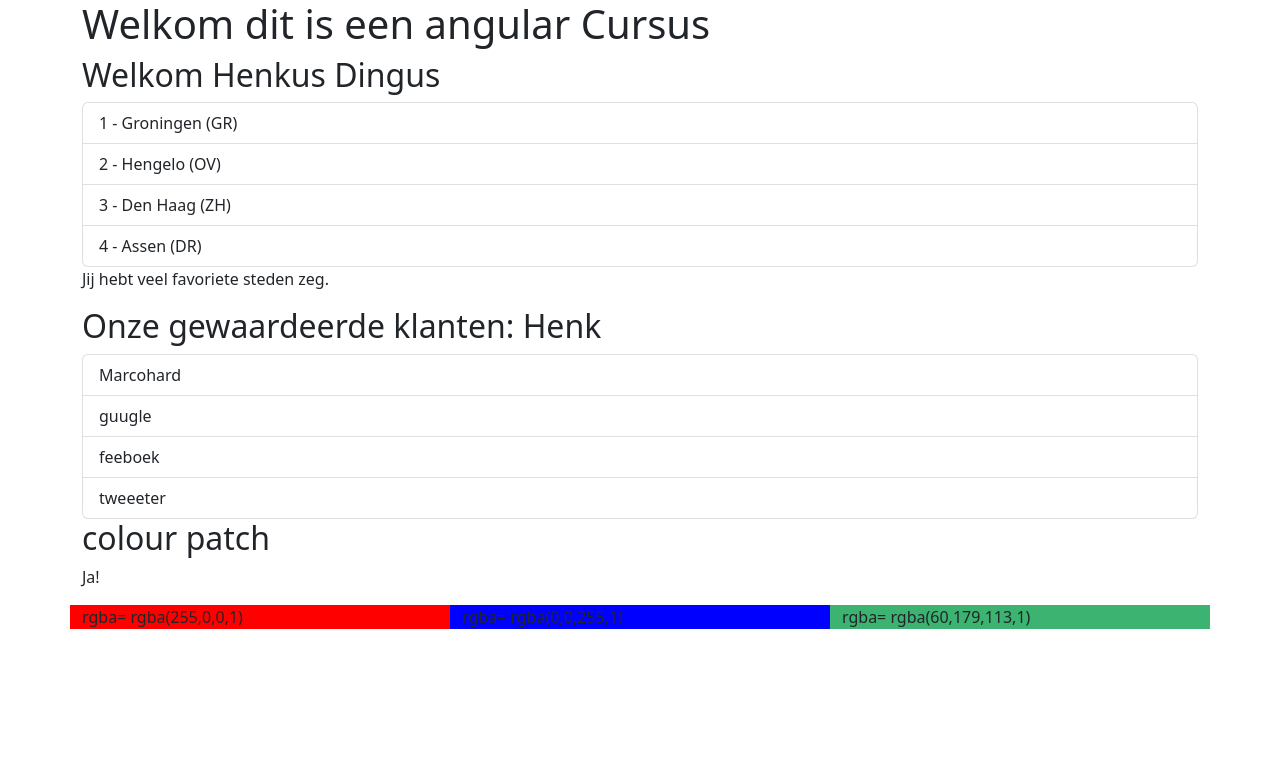
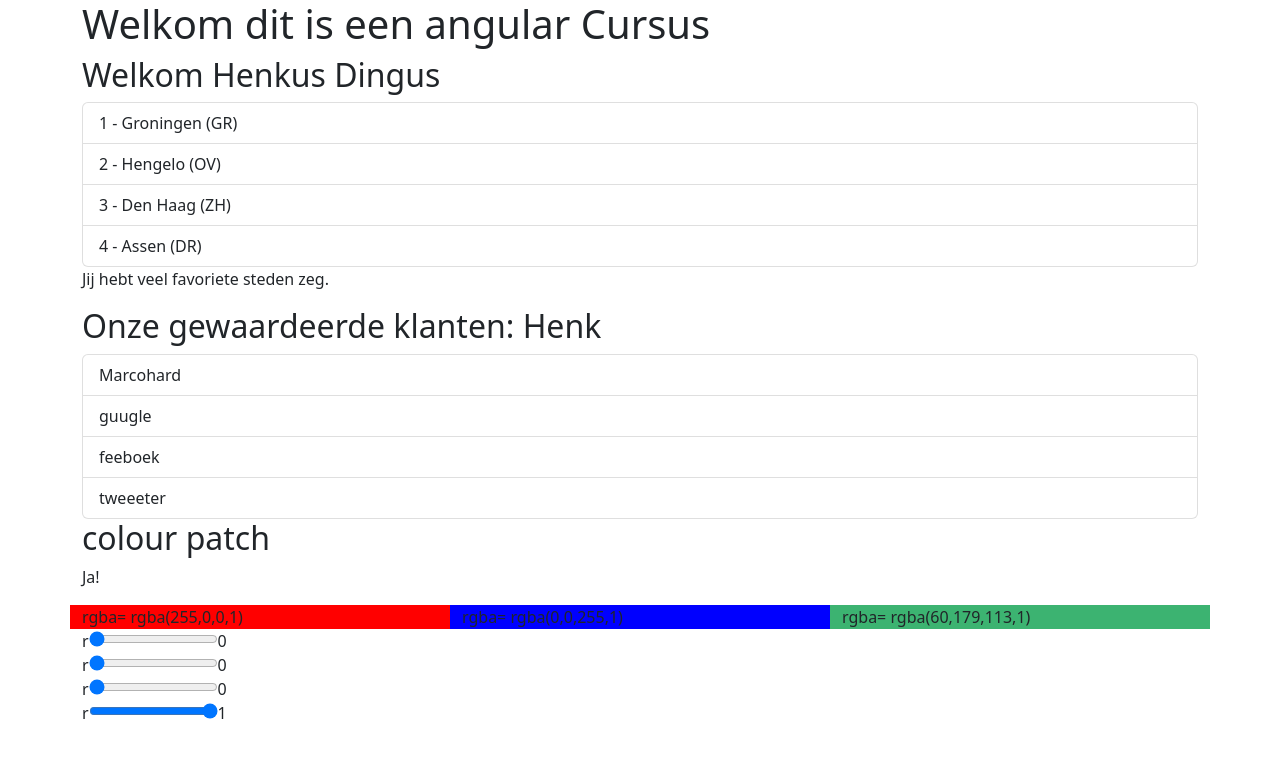
Before and after one commit to Jesper-LI/cursus-app, an Angular app: page / in a window 1280 px wide. Shown: the top 758 px of the page. Built offline with nearby package versions, Linux system fonts and the light colour scheme.

Commit message:
Finish Day 1

```diff
--- a/src/app/colourpatch/colourpatch.component.html
+++ b/src/app/colourpatch/colourpatch.component.html
@@ -5,4 +5,13 @@
     <div *ngFor="let color of colours" [style.background]='color.rgba' class="col" [title]="color.name"
       (click)="onClickPatch(color)">rgba= {{color.rgba}}</div>
   </div>
+  <div>
+    <form (action)="onClickPatch(currentPatch)">
+        <label for="r">r</label><input name="r" type="range" min="0" max="255" [(ngModel)]="currentPatch.r" (ngModelChange)="onChangePatch(currentPatch)"/>{{currentPatch.r}} <br>
+        <label for="g">r</label><input name="g" type="range" min="0" max="255" [(ngModel)]="currentPatch.g" (ngModelChange)="onChangePatch(currentPatch)"/>{{currentPatch.g}} <br>
+        <label for="b">r</label><input name="b" type="range" min="0" max="255" [(ngModel)]="currentPatch.b" (ngModelChange)="onChangePatch(currentPatch)"/>{{currentPatch.b}} <br>
+        <label for="a">r</label><input name="a" type="range" min="0" max="1" step="0.01" [(ngModel)]="currentPatch.a" (ngModelChange)="onChangePatch(currentPatch)">{{currentPatch.a}} <br>
+    </form>
+
+  </div>
 </div>
--- a/src/app/colourpatch/colourpatch.component.ts
+++ b/src/app/colourpatch/colourpatch.component.ts
@@ -10,6 +10,8 @@ export class ColourpatchComponent implements OnInit {
 
   colours: ColourObject[] = [];
   myBackground = '';
+
+  currentPatch = new ColourObject(0,0,0,1)
 
   constructor() {
 
@@ -24,8 +26,12 @@ export class ColourpatchComponent implements OnInit {
   }
 
   onClickPatch(colour: ColourObject) {
-    alert(`Geklikt op ${colour.name} met waarde ${colour.rgba}`);
+    // alert(`Geklikt op ${colour.name} met waarde ${colour.rgba}`);
     this.myBackground = colour.rgba;
   }
 
+  onChangePatch(colour : ColourObject) {
+    this.myBackground = colour.getRGBA();
+  }
+
 }
```
